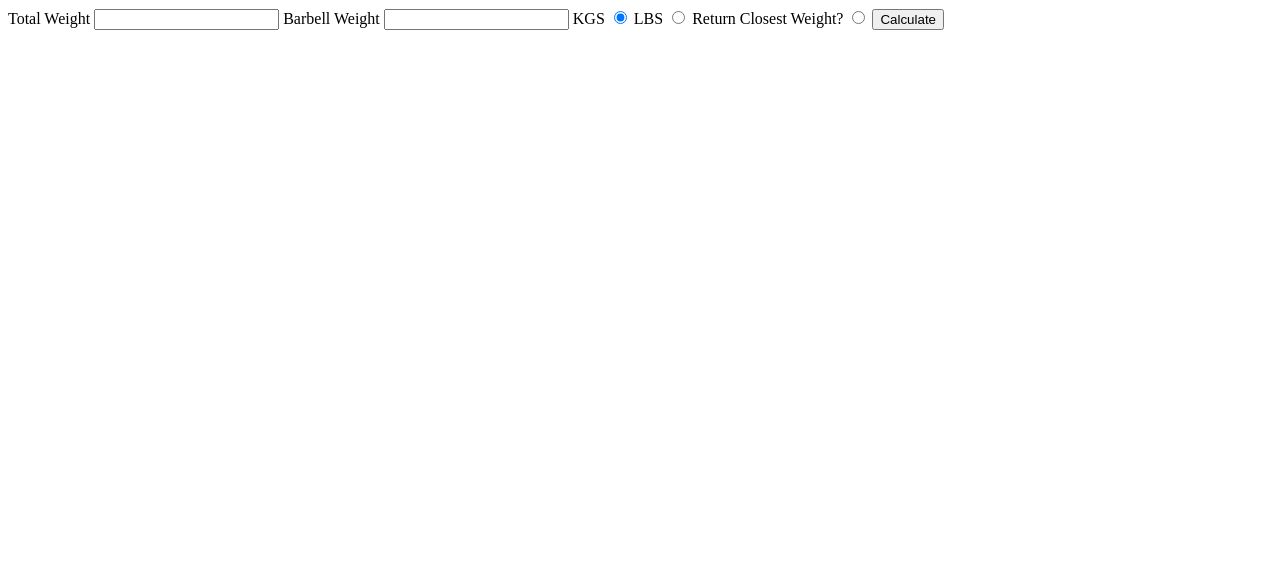
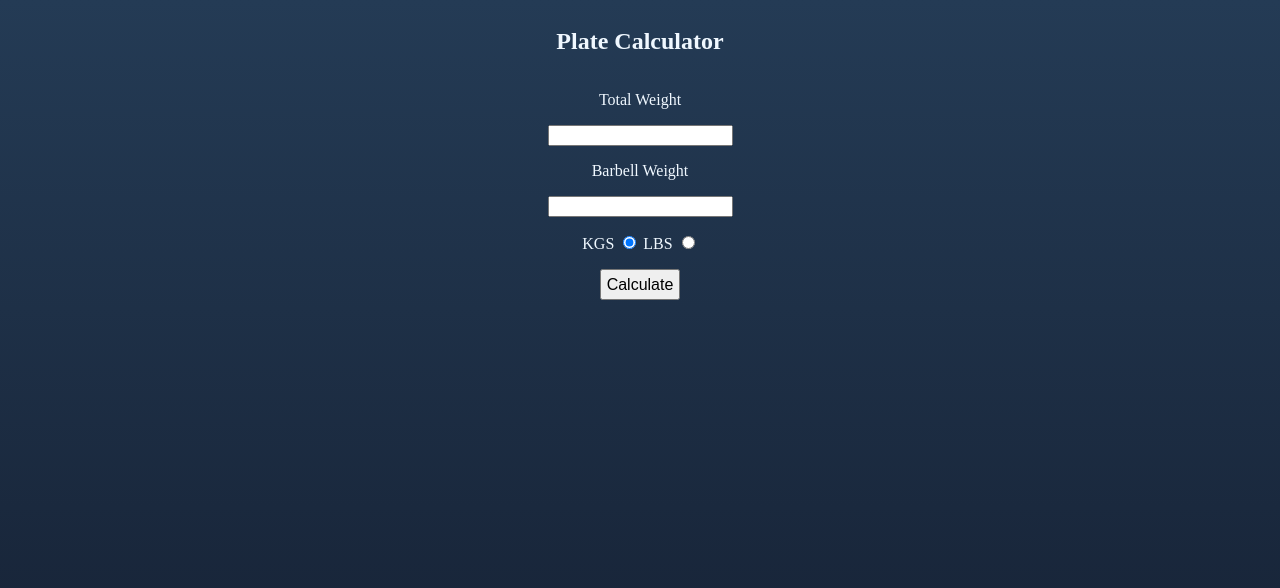
Before and after one commit to Faopaw/platecalculator, a website: page index.html in a window 1280 px wide. Drawn offline with Linux system fonts and the light colour scheme.

Commit message:
basic UI

```diff
--- a/index.html
+++ b/index.html
@@ -10,20 +10,27 @@
   <body>
     <section class="inputsection">
       <div class="inputcontainer">
+        <h1>Plate Calculator</h1>
         <form action="" id="form">
           <label for="totalweightid">Total Weight</label>
           <input type="number" name="totalweightinput" id="totalweightid" />
 
           <label for="barbellweightid">Barbell Weight</label>
           <input type="number" name="barbellweightinput" id="barbellweightid" />
-
-          <label for="kgs">KGS</label>
-          <input type="radio" name="weightunit" id="kgs" value="kgs" checked>
-          <label for="lbs">LBS</label>
-          <input type="radio" name="weightunit" id="lbs" value="lbs">
-
-          <label for="radioid">Return Closest Weight?</label>
-          <input type="radio" name="returnclosestradio" id="radioid" />
+          <div>
+            <label for="kgs">KGS</label>
+            <input
+              type="radio"
+              name="weightunit"
+              id="kgs"
+              value="kgs"
+              checked
+            />
+            <label for="lbs">LBS</label>
+            <input type="radio" name="weightunit" id="lbs" value="lbs" />
+          </div>
+          <!-- <label for="radioid">Return Closest Weight?</label>
+          <input type="radio" name="returnclosestradio" id="radioid" /> -->
           <button type="submit" id="submitform">Calculate</button>
         </form>
       </div>
@@ -31,11 +38,11 @@
     <section class="outputsection">
       <div class="outputcontainer">
         <ul class="weights" id="weightsul">
-            <!-- List items are dynamically generated form the returned array from the calculate function -->
-            <!-- Dynamically generated list items -->
+          <!-- List items are dynamically generated form the returned array from the calculate function -->
+          <!-- Dynamically generated list items -->
         </ul>
         <div class="imagedisplaycontainer">
-            <!-- TODO - visual display of the required gym plates -->
+          <!-- TODO - visual display of the required gym plates -->
         </div>
       </div>
     </section>
--- a/style.css
+++ b/style.css
@@ -0,0 +1,60 @@
+body {
+  height: 100vh;
+  width: fit;
+  margin: none;
+  background: #141e30; /* fallback for old browsers */
+  background: -webkit-linear-gradient(to bottom, #243b55, #141e30);
+  /* Chrome 10-25, Safari 5.1-6 */
+  background: linear-gradient(to bottom, #243b55, #141e30);
+  /* W3C, IE 10+/ Edge, Firefox 16+, Chrome 26+, Opera 12+, Safari 7+ */
+  color: aliceblue;
+}
+
+.inputsection {
+    display: flex;
+    flex-flow: column nowrap;
+    align-items: center;
+    justify-content: center;
+}
+
+.inputcontainer {
+    display: flex;
+    flex-flow: column nowrap;
+    align-items: center;
+    justify-content: center;
+}
+
+#form {
+    display: flex;
+    flex-flow: column nowrap;
+    align-items: center;
+    justify-content: center;
+    padding: 1rem;
+    row-gap: 1rem;
+}
+
+.outputsection {
+    display: flex;
+    flex-flow: column nowrap;
+    align-items: center;
+    justify-content: center;
+}
+
+.outputcontainer {
+    display: flex;
+    flex-flow: column nowrap;
+    align-items: center;
+    justify-content: center;
+    text-align: center;
+}
+
+#weightsul {
+    list-style: none;
+    text-align: center;
+    padding: inherit;
+}
+
+#submitform {
+    font-size: medium;
+    padding: 0.3rem;
+}
```
